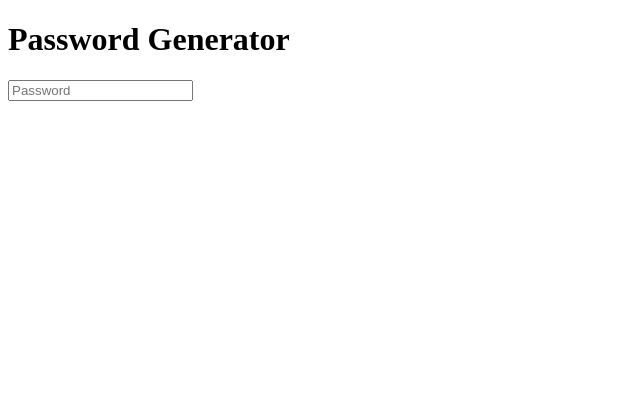
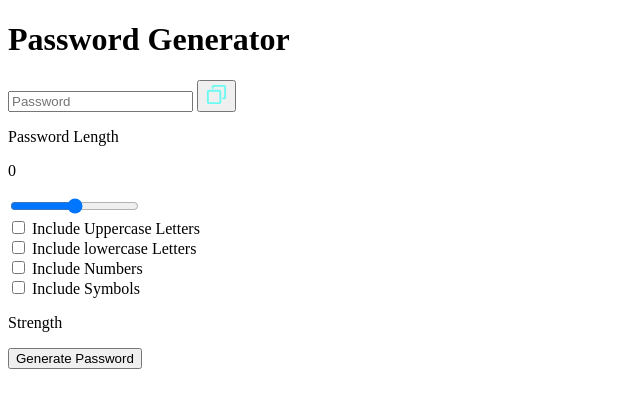
Before and after one commit to VivekDeyVD/Project1_JS, a plain HTML site: page index.html in a window 1280 px wide. Shown: the whole page, without its empty margins (0-640 px from the left). Drawn offline with Linux system fonts and the light colour scheme.

Commit message:
started project

```diff
--- a/index.html
+++ b/index.html
@@ -11,7 +11,55 @@
         <h1>Password Generator</h1>
         <div class="display-container">
             <input readonly placeholder="Password" class="display" data-passwordDisplay>
+            <button data-copy>
+
+
+                <span data-copyMsg></span>
+       <img src="./assets/copy.svg" alt="copy" width="23" height="23">
+            </button>
+
+
         </div>
+
+
+        <div class="input-container">
+<div class="length-container">
+    <p>Password Length</p>
+    <p data-lengthNumber>0</p>
+</div>
+
+<!-- Slider -->
+ <input type="range" min="1 " max="20" class="slider" step="1" data-lengthSlider>
+        <!-- check box -->
+        <div>
+            <input type="checkbox" id="uppercase">
+            <label for="uppercase"> Include Uppercase Letters</label>
+            <br>
+            <input type="checkbox" id="lowercase">
+            <label for="lowercase"> Include lowercase Letters</label>
+            <br>
+            <input type="checkbox" id="numbers">
+            <label for="numbers"> Include Numbers</label>
+            <br>
+            <input type="checkbox" id="symbols">
+            <label for="symbols"> Include Symbols</label>
+        </div>
+
+<!-- Strength section -->
+
+<div class="strength-container">
+    <p>Strength</p>
+    <div data-indicator>
+
+    </div>
+
+</div>
+  <!-- Generate password -->
+  <button class="generateButton">Generate Password</button>
+
+</div>
+
+
     </div>
 
     <script src="script.js"></script>
```
